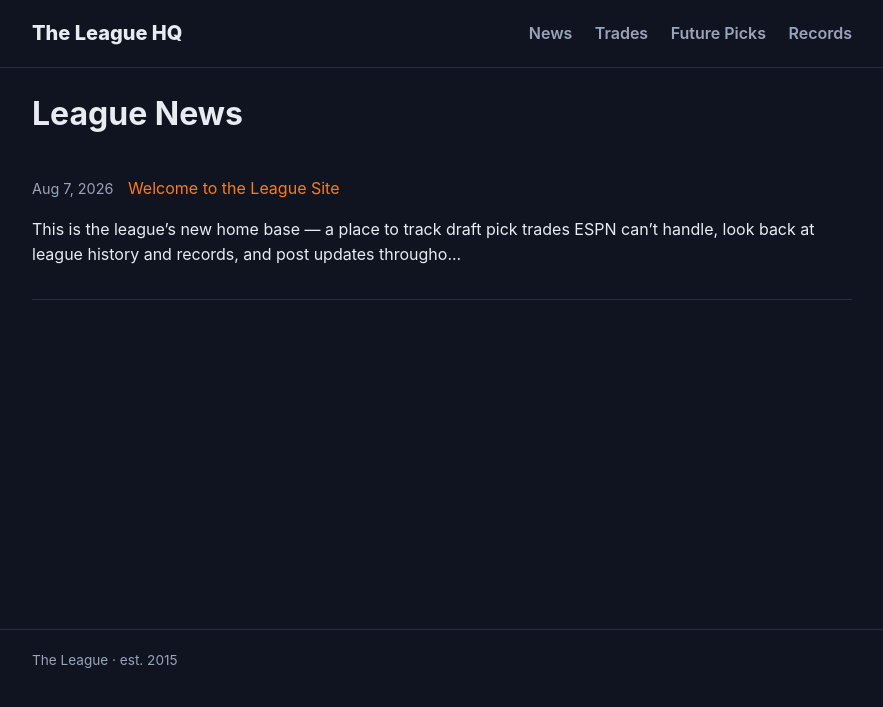
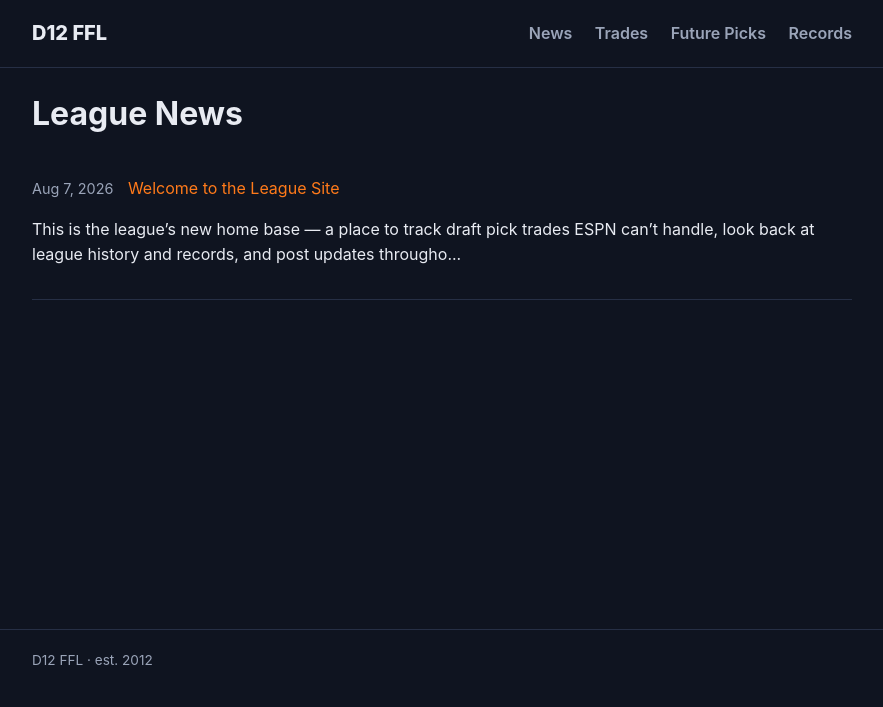
Before and after one commit to cullenhgn/D12-FFL-Website, a Jekyll site: the page built from index.md, in a window 1280 px wide. Shown: the top 707 px of the page, without its empty margins (198-1081 px from the left). Built offline with Jekyll 4.4.1, drawn with Linux system fonts in a browser that asks for light colours.

Commit message:
Update _config.yml

```diff
--- a/_config.yml
+++ b/_config.yml
@@ -1,4 +1,4 @@
-title: The League HQ
+title: D12 FFL
 description: >-
   Home of our fantasy football keeper league — draft pick trades,
   historical records, and league news.
@@ -6,8 +6,8 @@ baseurl: "/D12-FFL-Website" # sub-path if you use username.github.io/reponame, e
 url: "https://cullenhgn.github.io" # your full site URL once live, e.g. "https://yourusername.github.io"
 
 # League info — edit these
-league_name: "The League"
-league_founded: 2015
+league_name: "D12 FFL"
+league_founded: 2012
 espn_league_id: "" # optional, put your ESPN league id here for reference links
 
 # Future draft pick board — edit these each year
```
